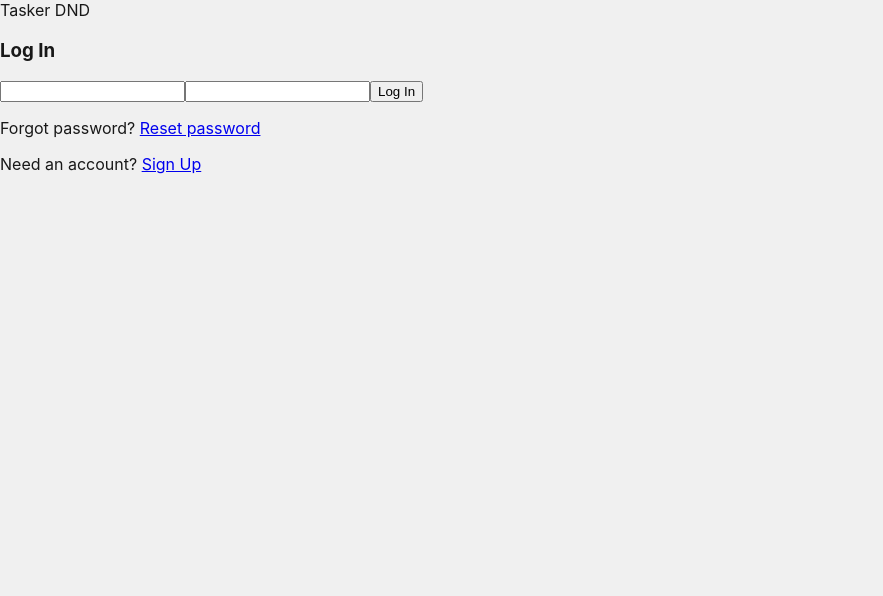
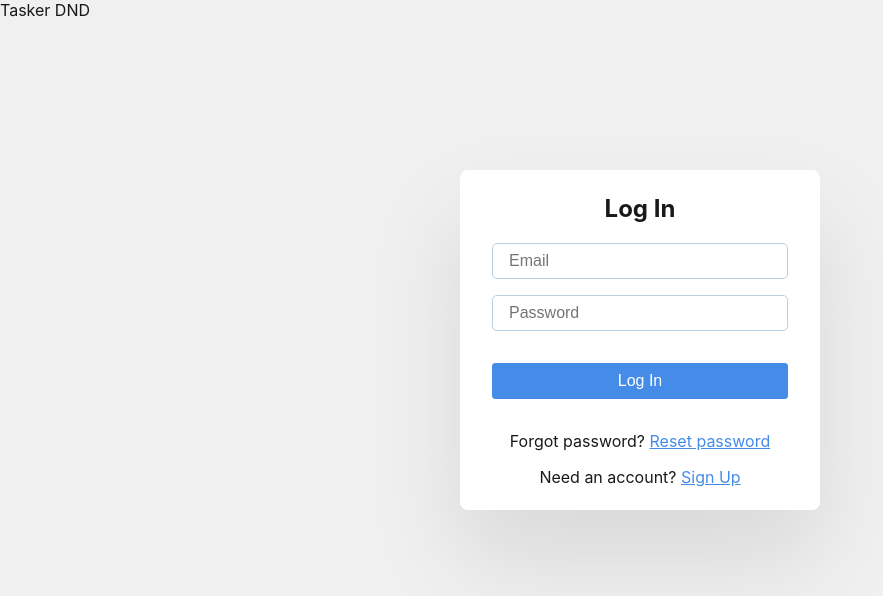
Before and after one commit to kamosz08/tasker-dnd, a React (Create React App) app: page /login in a window 1280 px wide. Shown: the top 596 px of the page, without its empty margins (0-883 px from the left). Built offline with nearby package versions, Linux system fonts and the light colour scheme; no server answers.

Commit message:
styling login card

```diff
--- a/src/index.css
+++ b/src/index.css
@@ -1,3 +1,15 @@
+* {
+  box-sizing: border-box;
+}
+
+html,
+body {
+  margin: 0;
+  padding: 0;
+  height: 100%;
+  width: 100%;
+}
+
 body {
   margin: 0;
   font-family: -apple-system, BlinkMacSystemFont, 'Segoe UI', 'Roboto', 'Oxygen',
@@ -14,3 +26,7 @@ code {
   font-family: source-code-pro, Menlo, Monaco, Consolas, 'Courier New',
     monospace;
 }
+
+body > #root {
+  height: 100%;
+}
--- a/src/pages/board/components/TaskModal/TaskModal.tsx
+++ b/src/pages/board/components/TaskModal/TaskModal.tsx
@@ -59,7 +59,12 @@ export const TaskModal: React.FC<Props> = ({ show, onClose, item }) => {
             rows={4}
             className={styles["add-comment"]}
           />
-          <Button className={styles["add-comment-button"]}>Add comment</Button>
+          <Button
+            className={styles["add-comment-button"]}
+            buttonType="outlined"
+          >
+            Add comment
+          </Button>
           <p className="tabs">Tabs - style me</p>
           <div className="comment-list">Comment list </div>
         </section>
--- a/src/pages/login/Login.tsx
+++ b/src/pages/login/Login.tsx
@@ -3,6 +3,8 @@ import styles from "./styles.module.css";
 import { Formik, Form, Field, ErrorMessage, FormikHelpers } from "formik";
 import { useAuth } from "../../contexts/AuthContext";
 import { Link, useHistory } from "react-router-dom";
+import { Box } from "../../ui/Box/Box";
+import { Button } from "../../ui/Button/Button";
 
 type FormValues = {
   email: string;
@@ -17,7 +19,6 @@ export const Login: React.FC = () => {
   const { push } = useHistory();
 
   const validate = (values: FormValues) => {
-    setError("");
     const errors: Errors = {};
     if (!values.password) {
       errors.password = "Required";
@@ -28,6 +29,8 @@ export const Login: React.FC = () => {
     } else if (!/^[A-Z0-9._%+-]+@[A-Z0-9.-]+\.[A-Z]{2,}$/i.test(values.email)) {
       errors.email = "Invalid email address";
     }
+    console.log(errors);
+
     return errors;
   };
 
@@ -36,6 +39,7 @@ export const Login: React.FC = () => {
     { setSubmitting }: FormikHelpers<FormValues>
   ) => {
     try {
+      setError("");
       await logIn(values.email, values.password);
       push("/");
     } catch (error) {
@@ -49,8 +53,16 @@ export const Login: React.FC = () => {
   };
 
   return (
-    <>
-      <h3>Log In</h3>
+    <Box
+      width="100%"
+      height="80%"
+      display="flex"
+      justifyContent="center"
+      alignItems="center"
+    >
+      <div className={styles.card}>
+        <h2 className={styles.title}>Log In</h2>
+        {!!error && <div className={styles["server-error"]}>{error}</div>}
         <Formik
           initialValues={{ email: "", password: "" }}
           validate={validate}
@@ -58,23 +70,52 @@ export const Login: React.FC = () => {
         >
           {({ isSubmitting }) => (
             <Form>
-            <Field type="email" name="email" />
-            <ErrorMessage name="email" component="div" />
-            <Field type="password" name="password" />
-            <ErrorMessage name="password" component="div" />
-            {!!error && <div>{error}</div>}
-            <button type="submit" disabled={isSubmitting}>
+              <Field
+                type="email"
+                name="email"
+                placeholder="Email"
+                className={styles.input}
+              />
+              <ErrorMessage
+                name="email"
+                component="div"
+                className={styles.error}
+              />
+              <Field
+                type="password"
+                name="password"
+                placeholder="Password"
+                className={styles.input}
+              />
+              <ErrorMessage
+                name="password"
+                component="div"
+                className={styles.error}
+              />
+              <Button
+                type="submit"
+                buttonType="primary"
+                disabled={isSubmitting}
+                className={styles.button}
+              >
                 Log In
-            </button>
+              </Button>
             </Form>
           )}
         </Formik>
-      <p>
-        Forgot password? <Link to="/reset-password">Reset password</Link>
+        <p className={styles["text-center"]}>
+          Forgot password?{" "}
+          <Link className={styles["link"]} to="/reset-password">
+            Reset password
+          </Link>
         </p>
-      <p>
-        Need an account? <Link to="/signup">Sign Up</Link>
+        <p className={styles["text-center"]}>
+          Need an account?{" "}
+          <Link className={styles["link"]} to="/signup">
+            Sign Up
+          </Link>
         </p>
-    </>
+      </div>
+    </Box>
   );
 };
--- a/src/pages/login/styles.module.css
+++ b/src/pages/login/styles.module.css
@@ -0,0 +1,52 @@
+.card {
+  background-color: white;
+  border-radius: 8px;
+  margin: 6px 6px;
+  box-shadow: 0 3rem 6rem rgba(0, 0, 0, .1);
+  padding: 4px 32px;
+  min-height: 340px;
+  width: 360px;
+}
+
+.input {
+  display: block;
+  width: 100%;
+  margin-top: 16px;
+  border: 1px solid #b9d1e4;
+  border-radius: 5px;
+  padding: 8px 16px;
+  font-size: 16px;
+}
+.input:focus {
+  outline: 1.5px solid #b9d1e4;
+}
+
+.button {
+  margin-top: 32px;
+  margin-bottom: 16px;
+  width: 100%;
+}
+
+.title {
+  text-align: center;
+}
+
+.error {
+  font-size: 14px;
+  color: red;
+  text-align: end;
+}
+
+.server-error {
+  border: 1px solid #6490c5;
+  background-color: #daeafd;
+  padding: 4px 8px;
+}
+
+.text-center {
+  text-align: center;
+}
+
+.link {
+  color: #448ce8;
+}
--- /dev/null
+++ b/src/ui/Box/Box.tsx
@@ -0,0 +1,7 @@
+import React from "react";
+
+type Props = React.CSSProperties & { children: React.ReactNode };
+
+export const Box: React.FC<Props> = ({ children, ...props }) => {
+  return <div style={props}>{children}</div>;
+};
--- a/src/ui/Button/Button.tsx
+++ b/src/ui/Button/Button.tsx
@@ -4,11 +4,19 @@ import styles from "./styles.module.css";
 type Props = React.DetailedHTMLProps<
   React.ButtonHTMLAttributes<HTMLButtonElement>,
   HTMLButtonElement
-> & { children: React.ReactNode };
+> & { children: React.ReactNode; buttonType: "primary" | "outlined" };
 
-export const Button: React.FC<Props> = ({ children, className, ...props }) => {
+export const Button: React.FC<Props> = ({
+  children,
+  className,
+  buttonType,
+  ...props
+}) => {
   return (
-    <button className={`${styles.button} ${className}`} {...props}>
+    <button
+      className={`${styles.button} ${styles[buttonType]} ${className}`}
+      {...props}
+    >
       {children}
     </button>
   );
--- a/src/ui/Button/styles.module.css
+++ b/src/ui/Button/styles.module.css
@@ -1,11 +1,25 @@
 .button {
-  border: 1px solid #b9d1e4;
   font-size: 14px;
   padding: 4px 16px;
-  background: none;
   cursor: pointer;
   border-radius: 3px;
 }
-.button:focus {
+
+.primary {
+  background: #448ce8;
+  border: 1px solid #448ce8;
+  color: white;
+  font-size: 16px;
+  padding: 8px 16px;
+}
+.primary:focus {
+  outline: 1.5px solid #448ce8;
+}
+
+.outlined {
+  border: 1px solid #b9d1e4;
+  background: none;
+}
+.outlined:focus {
   outline: 1.5px solid #b9d1e4;
 }
```
Lines whose indentation alone changed are shown as unchanged.
